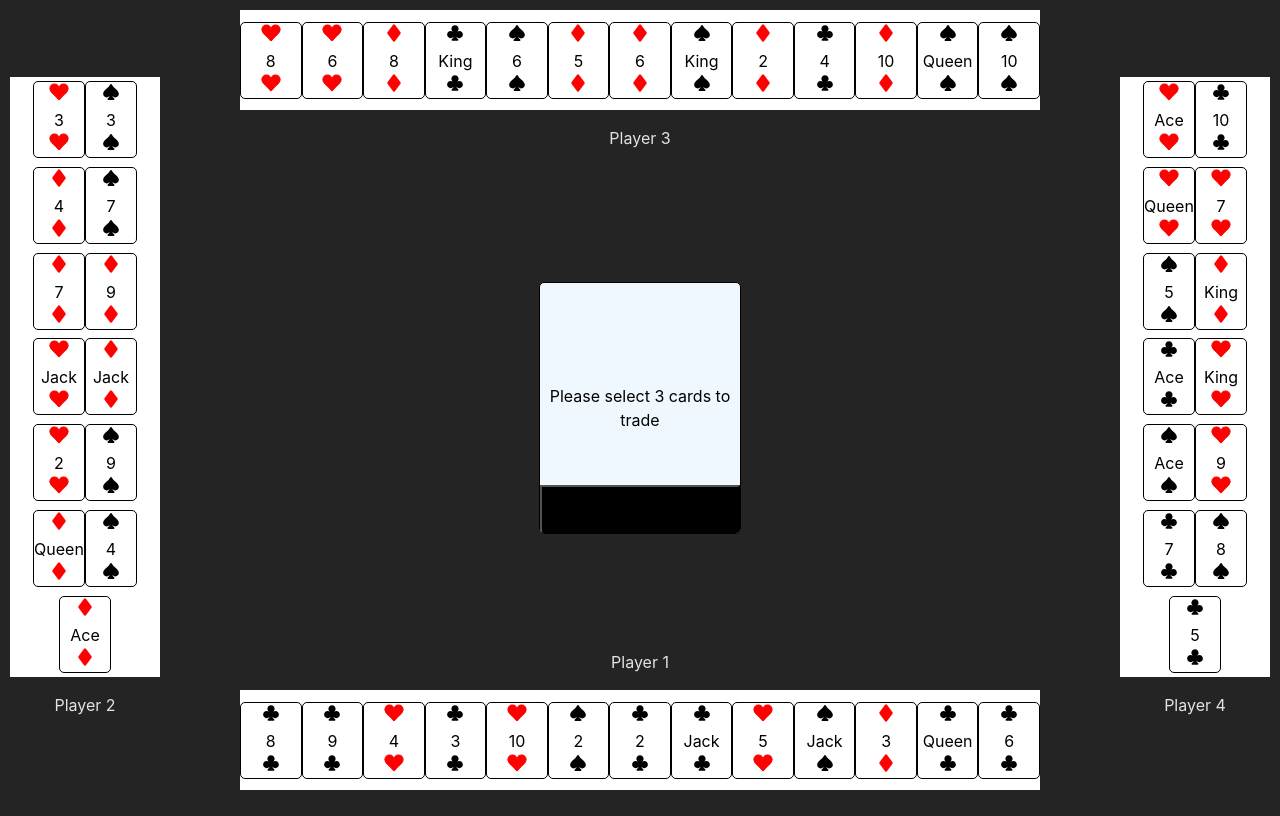
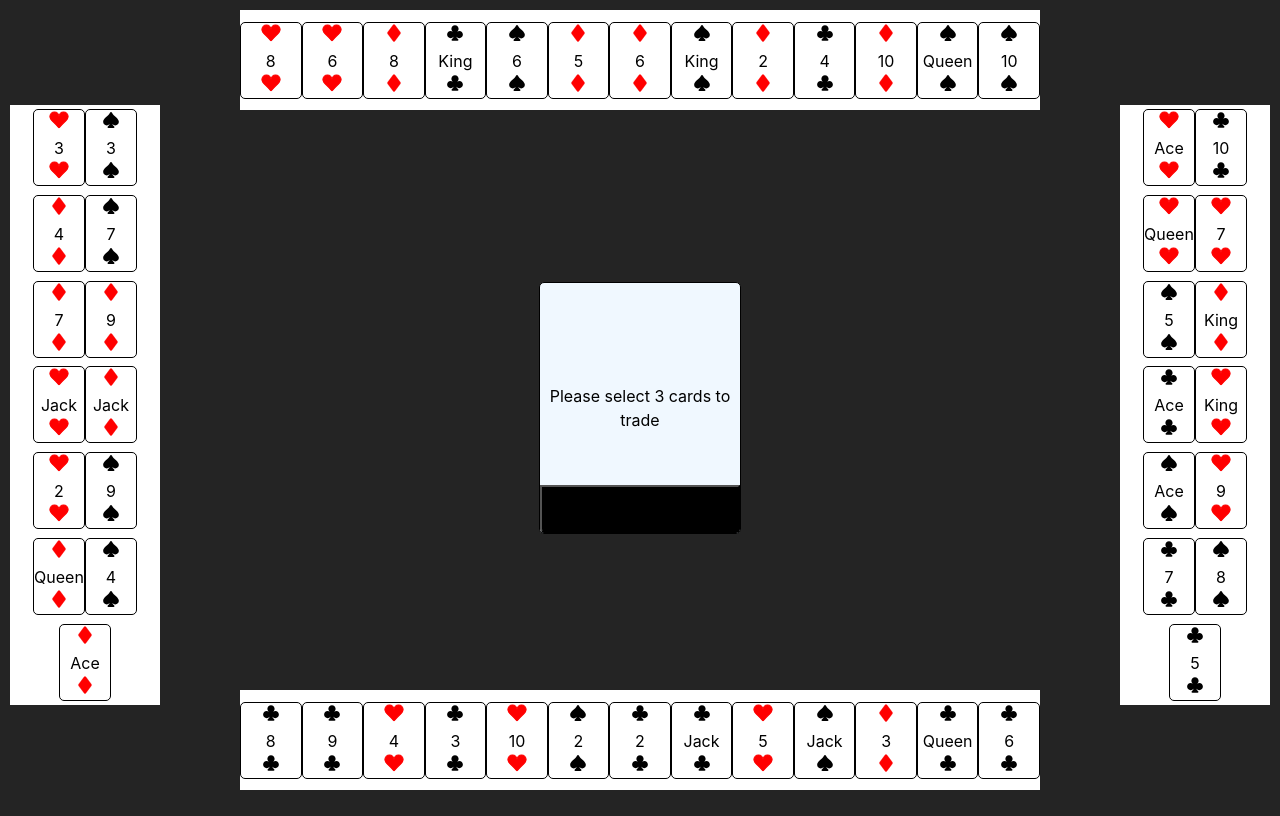
Before and after one commit to Furrj/Hearts, a React (Vite) app: page / in a window 1280 px wide. Built offline with nearby package versions, Linux system fonts and the light colour scheme.

Commit message:
removed player labels

```diff
--- a/src/App.tsx
+++ b/src/App.tsx
@@ -94,18 +94,14 @@ const App: React.FC = () => {
     <div className="app">
       <div id="pbox4">
         <div className="pboxY">{player4Hand}</div>
-        <p>Player 4</p>
       </div>
       <div id="pbox3">
         <div className="pboxX">{player3Hand}</div>
-        <p>Player 3</p>
       </div>
       <div id="pbox2">
         <div className="pboxY">{player2Hand}</div>
-        <p>Player 2</p>
       </div>
       <div id="pbox1">
-        <p>Player 1</p>
         <div className="pboxX">{player1Hand}</div>
       </div>
       <CenterBox
```
